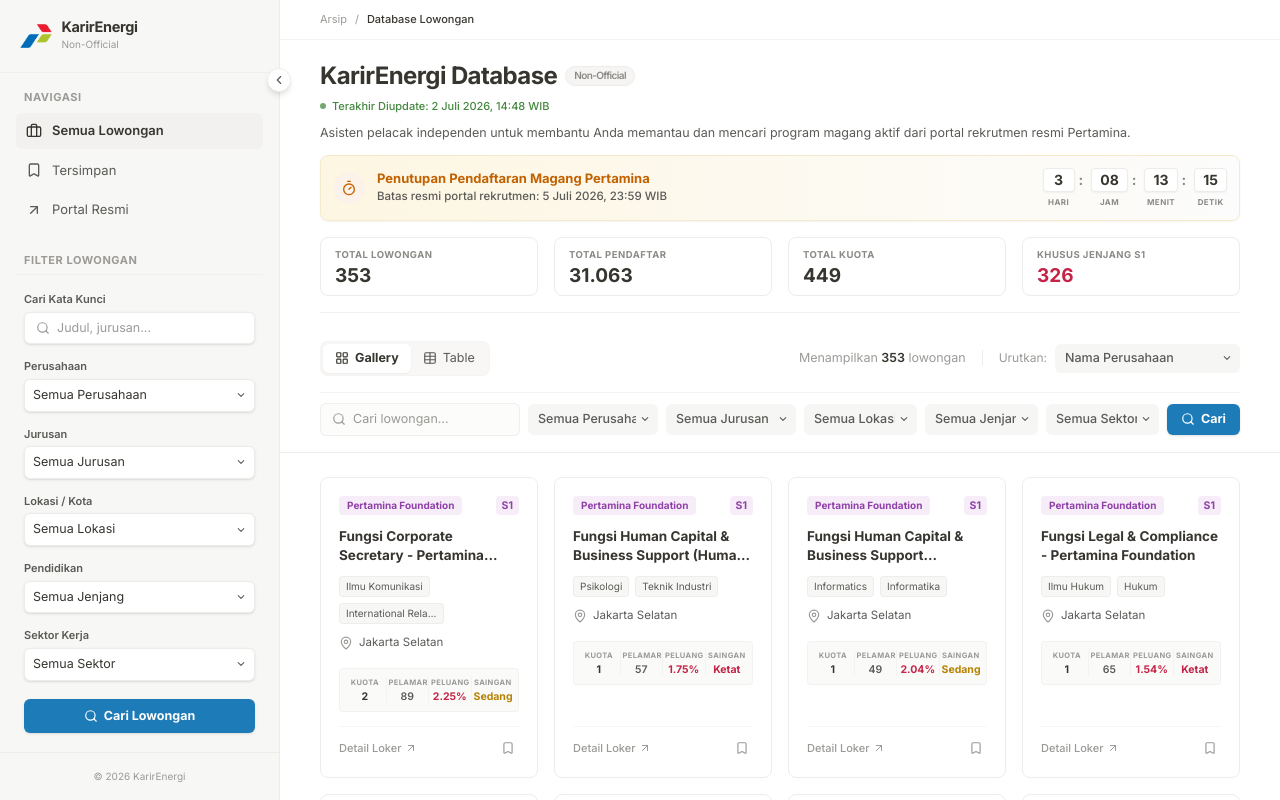
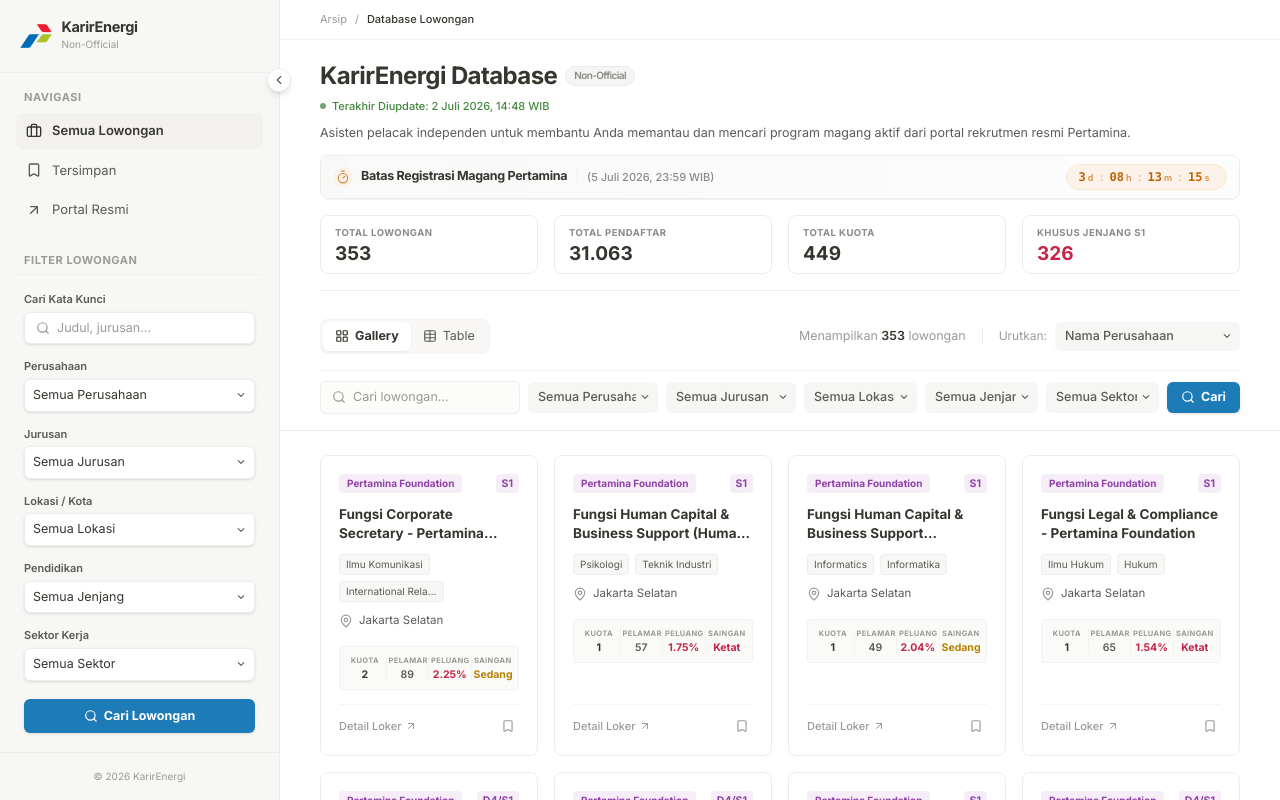
Before and after one commit to mocitaz/karirenergi, a React (Vite) app in the folder web-app/: page / in a window 1280 px wide. Built offline with nearby package versions, Linux system fonts and the light colour scheme.

Commit message:
style: redesign countdown banner to be ultra-compact, high-aesthetic single row badge

```diff
--- a/web-app/src/App.jsx
+++ b/web-app/src/App.jsx
@@ -763,62 +763,30 @@
         <div className={`px-6 md:px-10 flex-shrink-0 transition-all duration-300 ease-in-out
           ${isScrolled ? "h-0 opacity-0 overflow-hidden pb-0 pt-0 border-none pointer-events-none" : "pt-2 pb-1"}
         `}>
-          <div className="max-w-6xl mx-auto bg-gradient-to-r from-[#fdf6e2] to-[#fcfcfc] border border-[#f5ebcc] rounded-lg p-3 flex flex-col sm:flex-row sm:items-center justify-between gap-3 shadow-xs select-none animate-fade-in">
-            <div className="flex items-center gap-3">
-              <div className="w-8 h-8 rounded-full bg-[#fdf2e9] flex items-center justify-center text-[#c26100] flex-shrink-0">
-                <Timer className="w-4 h-4" />
-              </div>
-              <div className="flex flex-col">
-                <span className="font-bold text-[#c26100] text-[13px] leading-tight">Penutupan Pendaftaran Magang Pertamina</span>
-                <span className="text-[11.5px] text-[#5a5a57] mt-0.5 font-medium">Batas resmi portal rekrutmen: 5 Juli 2026, 23:59 WIB</span>
-              </div>
+          <div className="max-w-6xl mx-auto bg-gradient-to-r from-[#37352f]/3 to-[#37352f]/1 border border-[#edece9] hover:border-[#dfdfde] rounded-lg px-3 py-2 flex flex-col sm:flex-row sm:items-center sm:justify-between gap-2.5 transition-all duration-200 select-none animate-fade-in shadow-2xs">
+            <div className="flex items-center gap-2 text-[12.5px]">
+              <span className="flex items-center justify-center w-5 h-5 rounded-full bg-[#fdf2e9] text-[#c26100] flex-shrink-0">
+                <Timer className="w-3.5 h-3.5 animate-pulse" />
+              </span>
+              <span className="font-bold text-[#37352f] tracking-tight">Batas Registrasi Magang Pertamina</span>
+              <span className="hidden sm:inline text-[#edece9] font-light">|</span>
+              <span className="text-[#8a8a86] font-medium text-[11px]">(5 Juli 2026, 23:59 WIB)</span>
             </div>
 
-            {/* Live Timer Grid */}
-            <div className="flex items-center gap-2 flex-shrink-0">
+            {/* Compact Monospace Timer Pill */}
+            <div className="flex items-center bg-[#fdf2e9] border border-[#f5ebcc] text-[#c26100] px-3 py-0.75 rounded-full font-bold text-[12px] w-fit shadow-3xs">
               {timeLeft.isExpired ? (
-                <span className="text-[12.5px] font-bold text-[#c52447] bg-[#fdf0f2] border border-[#f9d5db] px-3 py-1.5 rounded-md">
-                  Pendaftaran Telah Ditutup ⛔
+                <span className="text-[11px] tracking-tight">Pendaftaran Telah Ditutup ⛔</span>
+              ) : (
+                <span className="font-mono flex items-center gap-1 select-none">
+                  <span>{timeLeft.days}<span className="text-[9px] font-sans font-semibold text-[#c26100]/70 ml-0.5">d</span></span>
+                  <span className="text-[#c26100]/30 font-sans mx-0.5">:</span>
+                  <span>{String(timeLeft.hours).padStart(2, "0")}<span className="text-[9px] font-sans font-semibold text-[#c26100]/70 ml-0.5">h</span></span>
+                  <span className="text-[#c26100]/30 font-sans mx-0.5">:</span>
+                  <span>{String(timeLeft.minutes).padStart(2, "0")}<span className="text-[9px] font-sans font-semibold text-[#c26100]/70 ml-0.5">m</span></span>
+                  <span className="text-[#c26100]/30 font-sans mx-0.5">:</span>
+                  <span className="inline-block min-w-[26px]">{String(timeLeft.seconds).padStart(2, "0")}<span className="text-[9px] font-sans font-semibold text-[#c26100]/70 ml-0.5">s</span></span>
                 </span>
-              ) : (
-                <>
-                  <div className="flex items-center gap-1">
-                    <div className="flex flex-col items-center">
-                      <div className="bg-white px-2 py-1 rounded border border-[#edece9] shadow-xs font-bold text-[14px] text-[#37352f] min-w-[32px] text-center leading-none">
-                        {timeLeft.days}
-                      </div>
-                      <span className="text-[8px] text-[#8a8a86] uppercase font-bold mt-1 tracking-wider">Hari</span>
-                    </div>
-                    <span className="text-[14px] font-bold text-[#8a8a86] -mt-4">:</span>
-                  </div>
-
-                  <div className="flex items-center gap-1">
-                    <div className="flex flex-col items-center">
-                      <div className="bg-white px-2 py-1 rounded border border-[#edece9] shadow-xs font-bold text-[14px] text-[#37352f] min-w-[32px] text-center leading-none">
-                        {String(timeLeft.hours).padStart(2, "0")}
-                      </div>
-                      <span className="text-[8px] text-[#8a8a86] uppercase font-bold mt-1 tracking-wider">Jam</span>
-                    </div>
-                    <span className="text-[14px] font-bold text-[#8a8a86] -mt-4">:</span>
-                  </div>
-
-                  <div className="flex items-center gap-1">
-                    <div className="flex flex-col items-center">
-                      <div className="bg-white px-2 py-1 rounded border border-[#edece9] shadow-xs font-bold text-[14px] text-[#37352f] min-w-[32px] text-center leading-none">
-                        {String(timeLeft.minutes).padStart(2, "0")}
-                      </div>
-                      <span className="text-[8px] text-[#8a8a86] uppercase font-bold mt-1 tracking-wider">Menit</span>
-                    </div>
-                    <span className="text-[14px] font-bold text-[#8a8a86] -mt-4">:</span>
-                  </div>
-
-                  <div className="flex flex-col items-center">
-                    <div className="bg-white px-2 py-1 rounded border border-[#edece9] shadow-xs font-bold text-[14px] text-[#37352f] min-w-[32px] text-center leading-none">
-                      {String(timeLeft.seconds).padStart(2, "0")}
-                    </div>
-                    <span className="text-[8px] text-[#8a8a86] uppercase font-bold mt-1 tracking-wider">Detik</span>
-                  </div>
-                </>
               )}
             </div>
           </div>
```
Also changed, not shown: web-app/public/perlogoan/PTAsuransiTuguPratamaIndonesiaTbk.png (added), web-app/public/perlogoan/PTGagasEnergiIndonesia.png (added).
